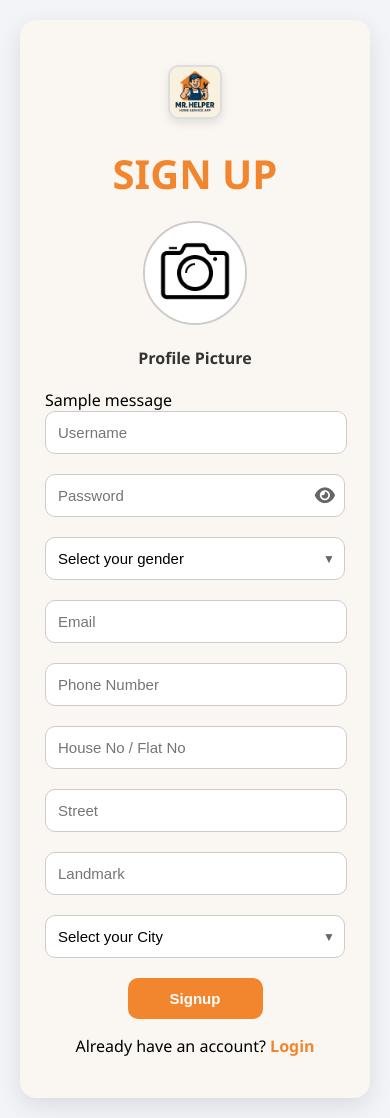
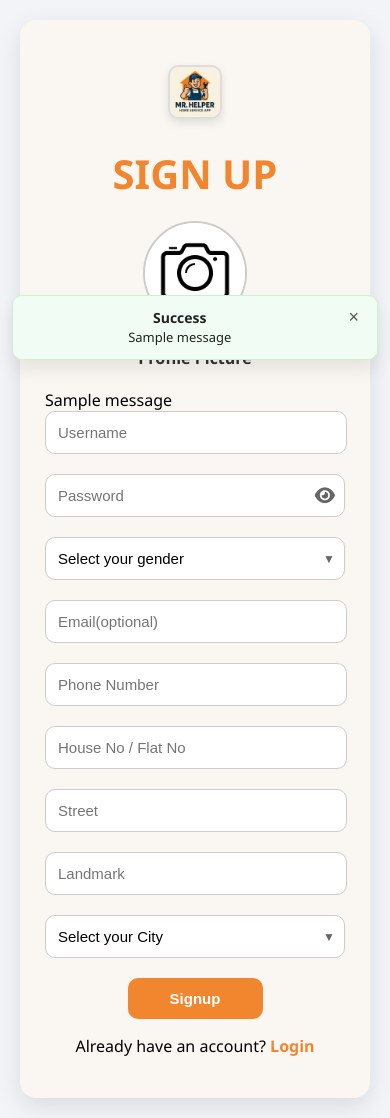
Before and after one commit to Phoenix-star-tech/helper, a Flask app: page /signup/user in a window 390 px wide. Run offline with Flask 3, Linux system fonts and the light colour scheme; one stand-in notice (Sample message) is shown; some libraries are stand-ins or nearby versions.

Commit message:
Update signup_user.html

```diff
--- a/templates/signup_user.html
+++ b/templates/signup_user.html
@@ -265,6 +265,118 @@
         .toggle-password:hover {
             color: #000;
         }
+            .toast-stack {
+      position: fixed;
+      top: 35%;
+      left: 50%;
+      z-index: 11000;
+      display: flex;
+      flex-direction: column;
+      gap: 10px;
+      max-width: 360px;
+    }
+
+    @media (max-width: 640px) {
+      .toast-stack {
+        left: 12px;
+        right: 12px;
+        max-width: none;
+      }
+    }
+
+    /* Base toast */
+    .toast {
+      display: flex;
+      align-items: start;
+      gap: 12px;
+      padding: 12px 14px;
+      border-radius: 10px;
+      box-shadow: 0 10px 18px rgba(0, 0, 0, .08);
+      border: 1px solid rgba(0, 0, 0, .08);
+      background: #fff;
+      color: #222;
+      animation: slideIn .25s ease-out;
+    }
+
+    @keyframes slideIn {
+      from {
+        transform: translateY(-6px);
+        opacity: 0;
+      }
+
+      to {
+        transform: translateY(0);
+        opacity: 1;
+      }
+    }
+
+    /* Variants */
+    .toast--success {
+      border-color: #c7f3d2;
+      background: #f1fdf4;
+    }
+
+    .toast--error {
+      border-color: #ffd1d1;
+      background: #fff5f5;
+    }
+
+    .toast--warning {
+      border-color: #ffe9b3;
+      background: #fffaf0;
+    }
+
+    .toast--info {
+      border-color: #cfe6ff;
+      background: #f5faff;
+    }
+
+    .toast--success .toast__dot {
+      background: #22c55e;
+    }
+
+    .toast--error .toast__dot {
+      background: #ef4444;
+    }
+
+    .toast--warning .toast__dot {
+      background: #f59e0b;
+    }
+
+    .toast--info .toast__dot {
+      background: #3b82f6;
+    }
+
+    .toast__content {
+      flex: 1;
+    }
+
+    .toast__title {
+      font-weight: 700;
+      margin-bottom: 2px;
+      font-size: 14px;
+    }
+
+    .toast__msg {
+      font-size: 13px;
+      line-height: 1.35;
+    }
+
+    .toast__close {
+      cursor: pointer;
+      border: none;
+      background: transparent;
+      font-size: 18px;
+      line-height: 1;
+      color: #555;
+      padding: 0 4px;
+      align-self: start;
+    }
+
+    .toast__close:hover {
+      color: #000;
+    }
+
     </style>
 </head>
 
@@ -313,7 +425,7 @@
             </div>
 
             <div class="form-group">
-                <input type="text" placeholder="Email" name="gmail" pattern="[a-zA-Z0-9._%+-]+@gmail\.com" required>
+                <input type="text" placeholder="Email(optional)" name="gmail" pattern="[a-zA-Z0-9._%+-]+@gmail\.com">
             </div>
 
             <div class="form-group">
@@ -334,7 +446,7 @@
             </div>
 
             <div class="form-group gender">
-                <select id="gender" name="location" required>
+                <select id="city" name="location" required>
                     <option value="" disabled selected>Select your City</option>
                     <option value="hyderabad">Hyderabad</option>
                     <option value="warangal">Warangal</option>
@@ -350,15 +462,103 @@
         <center>
             <p class="logina">Already have an account? <a href="{{ url_for('login') }}">Login</a></p>
         </center>
-
-        {% if error %}
-        <div class="error">{{ error }}</div>
-        {% endif %}
     </div>
     <!-- Loading Overlay -->
     <div id="loading-overlay">
         <div class="spinner"></div>
     </div>
+<center>
+  <div id="toastStack" class="toast-stack">
+    {% with messages = get_flashed_messages(with_categories=True) %}
+    {% if messages %}
+    {% for category, message in messages %}
+    {% set cls = 'toast--info' %}
+    {% if category in ['success','error','warning','info'] %}
+    {% set cls = 'toast--' ~ category %}
+    {% endif %}
+    <div class="toast {{ cls }}">
+      <div class="toast__content">
+        <div class="toast__title">
+          {{ category|capitalize if category else 'Notice' }}
+        </div>
+        <div class="toast__msg">{{ message }}</div>
+      </div>
+      <button class="toast__close" aria-label="Close" onclick="this.parentElement.remove()">×</button>
+    </div>
+    {% endfor %}
+    {% endif %}
+    {% endwith %}
+  </div>
+  </center>
+<script>
+  document.querySelector("form").addEventListener("submit", function (e) {
+    let missing = [];
+
+    // Text inputs
+    const username = document.querySelector("input[name='username']").value.trim();
+    const password = document.querySelector("input[name='password']").value.trim();
+    const phone = document.querySelector("input[name='phone']").value.trim();
+
+    // File inputs
+    const profilePic = document.getElementById("imageInput").files.length;
+
+    // Selects
+    const gender = document.getElementById("gender").value;
+    const location = document.getElementById("city").value;
+
+    // Check each field
+    if (!username) missing.push("Owner Name");
+    if (!password) missing.push("Password");
+    if (!gender) missing.push("Gender");
+    if (!location) missing.push("City");
+    if (!phone) missing.push("Phone Number");
+    if (!profilePic) missing.push("Profile Picture");
+
+    if (missing.length > 0) {
+      e.preventDefault(); // stop form submission
+      showToast("Please fill in: " + missing.join(", "), "error", "Missing Details", 5000);
+    }
+  });
+
+  function showToast(message, type = 'info', title = null, autoHideMs = 5000) {
+    const stack = document.getElementById('toastStack');
+    const wrapper = document.createElement('div');
+    wrapper.className = `toast toast--${type}`;
+
+    const dot = document.createElement('span');
+    dot.className = 'toast__dot';
+
+    const content = document.createElement('div');
+    content.className = 'toast__content';
+
+    const heading = document.createElement('div');
+    heading.className = 'toast__title';
+    heading.textContent = title || type.charAt(0).toUpperCase() + type.slice(1);
+
+    const msg = document.createElement('div');
+    msg.className = 'toast__msg';
+    msg.textContent = message;
+
+    const close = document.createElement('button');
+    close.className = 'toast__close';
+    close.setAttribute('aria-label', 'Close');
+    close.textContent = '×';
+    close.addEventListener('click', () => wrapper.remove());
+
+    content.appendChild(heading);
+    content.appendChild(msg);
+    wrapper.appendChild(dot);
+    wrapper.appendChild(content);
+    wrapper.appendChild(close);
+
+    stack.appendChild(wrapper);
+
+    // Auto remove
+    if (autoHideMs) {
+      setTimeout(() => wrapper.remove(), autoHideMs);
+    }
+  }
+</script>
 
     <script>
         document.getElementById("imageInput").addEventListener("change", function () {
```
